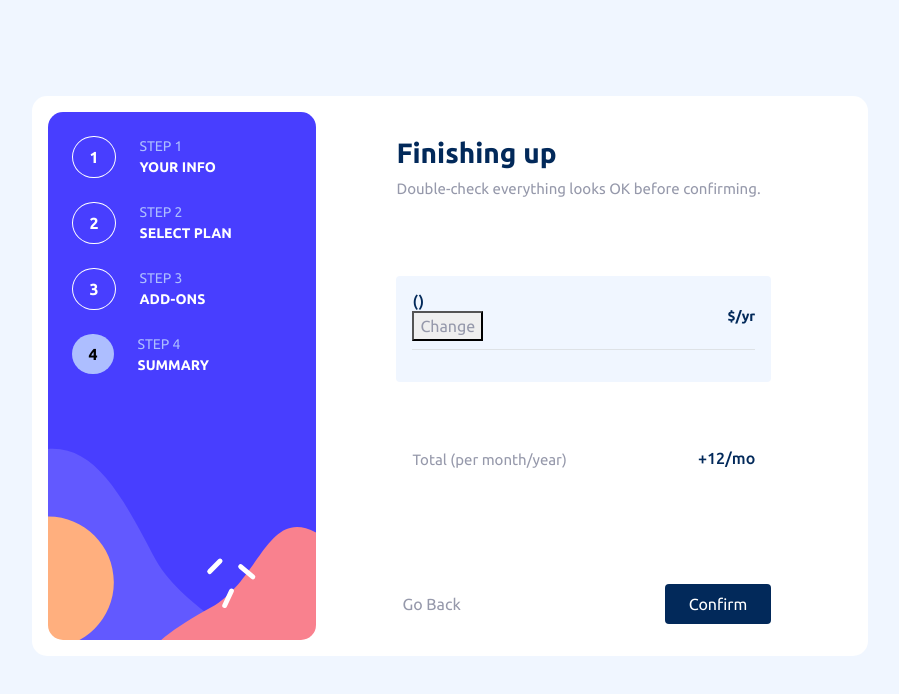
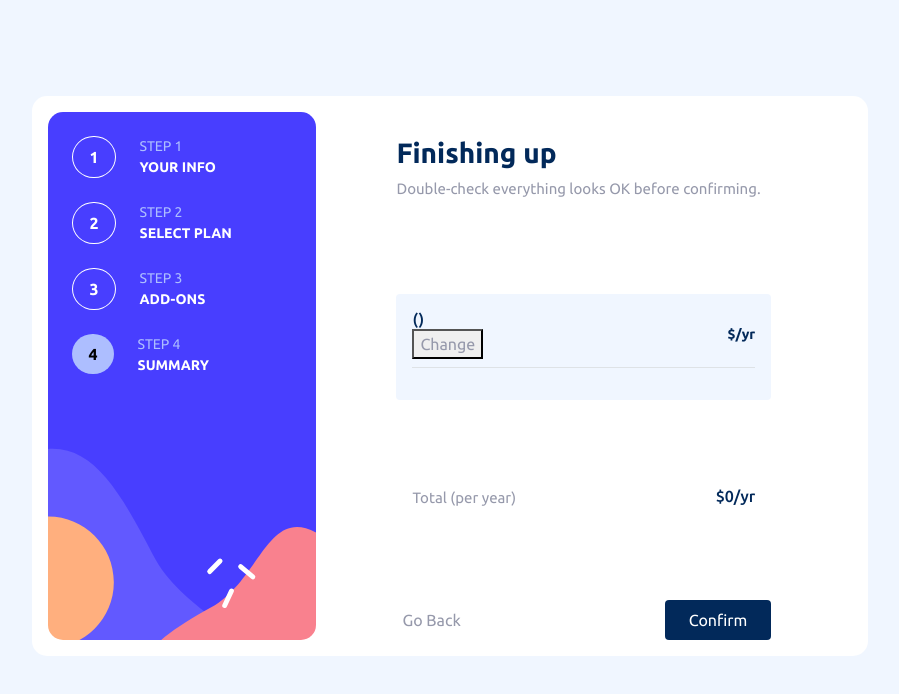
Before and after one commit to pedroalima/multi-form, a React (Vite) app: page /summary in a window 1280 px wide. Shown: the top 694 px of the page, without its empty margins (190-1089 px from the left). Built offline with nearby package versions, Linux system fonts and the light colour scheme.

Commit message:
feat: add total sum between plan and add-ons to the summary

```diff
--- a/src/App.jsx
+++ b/src/App.jsx
@@ -19,15 +19,19 @@ import {
 } from 'react-router-dom';
 
 function App() {
-	const [plan, setPlan] = useState("")
-	const [deadlinePayment, setDeadlinePayment] = useState("")
-	const [price, setPrice] = useState("")
+	const [plan, setPlan] = useState("");
+	const [deadlinePayment, setDeadlinePayment] = useState("");
+	const [price, setPrice] = useState("");
+	const [addOns, setAddOns] = useState([]);
 
-	const [addOns, setAddOns] = useState([])
+	const [sum, setSum] = useState(0);
+	const [sumAddOns, setSumAddOns] = useState(0);
 
-	console.log(plan)
-	console.log(deadlinePayment)
-	console.log(price)
+	// console.log(plan)
+	// console.log(deadlinePayment)
+	// console.log(price)
+	console.log(sum)
+	console.log(sumAddOns)
 
 	return (
 		<>
@@ -36,6 +40,7 @@ function App() {
 					<Route path='/' element={<Root />}>
 						<Route path='/' element={<YourInfo />} />
 						<Route path='/your-info' element={<YourInfo />} />
+
 						<Route path='/select-plan' element={<SelectPlan />} >
 							<Route path='/select-plan' element={<SelectPlanDeadline
 								plan={plan}
@@ -43,6 +48,7 @@ function App() {
 								deadlinePayment={deadlinePayment}
 								setDeadlinePayment={setDeadlinePayment}
 								setPrice={setPrice}
+								setSum={setSum}
 								arcadeValue={data.arcadeValorM}
 								advancedValue={data.advanceValorM}
 								proValue={data.proValorM}
@@ -53,6 +59,7 @@ function App() {
 								deadlinePayment={deadlinePayment}
 								setDeadlinePayment={setDeadlinePayment}
 								setPrice={setPrice}
+								setSum={setSum}
 								arcadeValue={data.arcadeValorM}
 								advancedValue={data.advanceValorM}
 								proValue={data.proValorM}
@@ -63,14 +70,25 @@ function App() {
 								deadlinePayment={deadlinePayment}
 								setDeadlinePayment={setDeadlinePayment}
 								setPrice={setPrice}
+								setSum={setSum}
 								arcadeValue={data.arcadeValorY}
 								advancedValue={data.advanceValorY}
 								proValue={data.proValorY}
 								promotion={data.promotion}
 							/>} />
 						</Route>
-						<Route path='/add-ons/monthly' element={<AddOnsMonthly addOns={addOns} setAddOns={setAddOns} />} />
-						<Route path='/add-ons/year' element={<AddOnsYear addOns={addOns} setAddOns={setAddOns} />} />
+
+						<Route path='/add-ons/monthly' element={<AddOnsMonthly
+							addOns={addOns}
+							setAddOns={setAddOns}
+							setSumAddOns={setSumAddOns}
+						/>} />
+						<Route path='/add-ons/year' element={<AddOnsYear
+							addOns={addOns}
+							setAddOns={setAddOns}
+							setSumAddOns={setSumAddOns}
+						/>} />
+
 						<Route path='/summary' element={<Summary
 							plan={plan}
 							setPlan={setPlan}
@@ -78,6 +96,10 @@ function App() {
 							price={price}
 							addOns={addOns}
 							setAddOns={setAddOns}
+							sum={sum}
+							setSum={setSum}
+							sumAddOns={sumAddOns}
+							setSumAddOns={setSumAddOns}
 						/>} />
 						<Route path='/summary/complete' element={<Complete />} />
 					</Route>
--- a/src/components/select-plan-deadline/index.jsx
+++ b/src/components/select-plan-deadline/index.jsx
@@ -5,7 +5,7 @@ import iconArcade from '../../assets/images/icon-arcade.svg';
 import iconAdvanced from '../../assets/images/icon-advanced.svg';
 import iconPro from '../../assets/images/icon-pro.svg';
 
-function SelectPlanDeadline({ arcadeValue, advancedValue, proValue, promotion, plan, setPlan, deadlinePayment, setDeadlinePayment, setPrice }) {
+function SelectPlanDeadline({ arcadeValue, advancedValue, proValue, promotion, plan, setPlan, deadlinePayment, setDeadlinePayment, setPrice, setSum }) {
     const navigate = useNavigate();
 
     const goBack = () => {
@@ -29,6 +29,7 @@ function SelectPlanDeadline({ arcadeValue, advancedValue, proValue, promotion, p
         setPlan(e.target.id)
         setDeadlinePayment(e.target.value)
         setPrice(e.target.attributes[4].value)
+        setSum(Number(e.target.attributes[4].value))
     }
 
     return (
@@ -112,6 +113,7 @@ SelectPlanDeadline.propTypes = {
     deadlinePayment: PropTypes.string,
     setDeadlinePayment: PropTypes.any,
     setPrice: PropTypes.any,
+    setSum: PropTypes.any
 }
 
 export default SelectPlanDeadline
--- a/src/pages/add-ons-monthly/index.jsx
+++ b/src/pages/add-ons-monthly/index.jsx
@@ -5,16 +5,19 @@ import './index.scss'
 
 import { BsCheckSquareFill } from 'react-icons/bs';
 
-function AddOnsMonthly({ addOns, setAddOns }) {
+function AddOnsMonthly({ addOns, setAddOns, setSumAddOns }) {
     const navigate = useNavigate();
 
     const goBack = () => {
         navigate(-1)
+        setAddOns([])
+        setSumAddOns(0)
     }
 
     const handleChange = ({ target }) => {
         const { id, name, value } = target;
         setAddOns(prev => ([...prev, [id, name, value]]))
+        setSumAddOns((prev) => prev + Number(value))
     }
 
     const handleSubmit = (e) => {
@@ -23,8 +26,6 @@ function AddOnsMonthly({ addOns, setAddOns }) {
             navigate("/summary")
         }
     }
-
-    console.log(addOns)
 
     return (
         <section className="bg-white d-flex flex-column justify-content-between" id="add-ons">
@@ -92,7 +93,8 @@ function AddOnsMonthly({ addOns, setAddOns }) {
 
 AddOnsMonthly.propTypes = {
     addOns: PropTypes.array,
-    setAddOns: PropTypes.any
+    setAddOns: PropTypes.any,
+    setSumAddOns: PropTypes.any
 }
 
 export default AddOnsMonthly
--- a/src/pages/add-ons-year/index.jsx
+++ b/src/pages/add-ons-year/index.jsx
@@ -5,16 +5,19 @@ import './index.scss'
 
 import { BsCheckSquareFill } from 'react-icons/bs';
 
-function AddOnsYear({ addOns, setAddOns }) {
+function AddOnsYear({ addOns, setAddOns, setSumAddOns }) {
     const navigate = useNavigate();
 
     const goBack = () => {
         navigate(-1)
+        setAddOns([])
+        setSumAddOns(0)
     }
 
     const handleChange = ({ target }) => {
         const { id, name, value } = target;
         setAddOns(prev => ([...prev, [id, name, value]]))
+        setSumAddOns((prev) => prev + Number(value))
     }
 
     const handleSubmit = (e) => {
@@ -23,8 +26,6 @@ function AddOnsYear({ addOns, setAddOns }) {
             navigate("/summary")
         }
     }
-
-    console.log(addOns)
 
     return (
         <section className="bg-white d-flex flex-column justify-content-between" id="add-ons">
@@ -92,7 +93,8 @@ function AddOnsYear({ addOns, setAddOns }) {
 
 AddOnsYear.propTypes = {
     addOns: PropTypes.array,
-    setAddOns: PropTypes.any
+    setAddOns: PropTypes.any,
+    setSumAddOns: PropTypes.any
 }
 
 export default AddOnsYear
--- a/src/pages/summary/index.jsx
+++ b/src/pages/summary/index.jsx
@@ -3,12 +3,14 @@ import PropTypes from 'prop-types';
 
 import './index.scss'
 
-function Summary({ plan, setPlan, deadlinePayment, price, addOns, setAddOns }) {
+function Summary({ plan, setPlan, deadlinePayment, price, addOns, setAddOns, sum, setSum, sumAddOns, setSumAddOns }) {
 
     const navigate = useNavigate();
 
     const goBack = () => {
         navigate(-1)
+        setAddOns([])
+        setSumAddOns(0)
     }
 
     const goForward = () => {
@@ -19,7 +21,11 @@ function Summary({ plan, setPlan, deadlinePayment, price, addOns, setAddOns }) {
         navigate("/select-plan")
         setPlan("")
         setAddOns([])
+        setSumAddOns(0)
+        setSum(0)
     }
+
+    const total = sum + sumAddOns;
 
     return (
         <section className="bg-white d-flex flex-column justify-content-between" id="summary">
@@ -45,10 +51,10 @@ function Summary({ plan, setPlan, deadlinePayment, price, addOns, setAddOns }) {
                 ))}
             </div>
             <div className='d-flex justify-content-between p-3'>
-                <p className='font-primary-color'>Total (per month/year)</p>
-                <h6 className='font-tertiary-color'>+12/mo</h6>
+                <p className='font-primary-color'>{deadlinePayment == "monthly" ? "Total (per month)" : "Total (per year)"}</p>
+                <h6 className='font-tertiary-color'>{deadlinePayment == "monthly" ? `$${total}/mo` : `$${total}/yr`}</h6>
             </div>
-            <div className="d-flex justify-content-between p-3 mt-4 px-md-0 position-custom">
+            <div className="d-flex justify-content-between p-3 p-md-0 mt-4 mt-md-0 px-md-0 position-custom">
                 <button onClick={goBack} className='border-0 bg-white font-primary-color weight-custom'>Go Back</button>
                 <button onClick={goForward} className='border-0 rounded p-2 px-md-4 bg-button-color text-white weight-custom'>Confirm</button>
             </div>
@@ -62,7 +68,11 @@ Summary.propTypes = {
     deadlinePayment: PropTypes.string,
     price: PropTypes.string,
     addOns: PropTypes.array,
-    setAddOns: PropTypes.any
+    setAddOns: PropTypes.any,
+    sum: PropTypes.number,
+    setSum: PropTypes.any,
+    sumAddOns: PropTypes.number,
+    setSumAddOns: PropTypes.any
 }
 
 export default Summary
```
